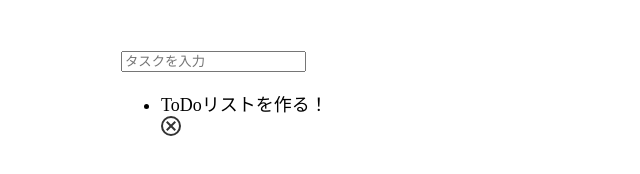
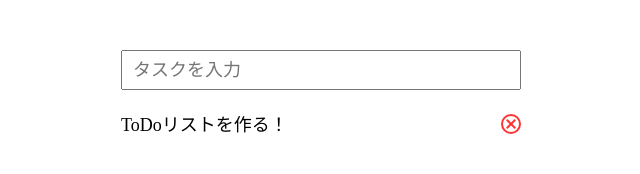
Before and after one commit to miltank-405/todo, a plain HTML site: page index.html in a window 1280 px wide. Shown: the whole page, without its empty margins (319-959 px from the left). Drawn offline with Linux system fonts and the light colour scheme.

Commit message:
styleあてた

```diff
--- a/style.scss
+++ b/style.scss
@@ -4,17 +4,40 @@ html {
 }
 /* /html */
 
-/* container */
+/* .container */
 .container {
 	width: 400px;
 	margin: 50px auto 0;
 }
-/* /container */
+/* /.container */
 
-/* text-input */
+/* .text-input */
+.text-input {
+	width: 100%;
+	height: 40px;
+	margin-bottom: 20px;
+	box-sizing: border-box;
+	font-size: 1rem;
+	padding-left: 10px;
+}
+/* /.text-input */
 
+/* .todo-list */
+.todo-list {
+	width: 100%;
+	margin: 0;
+	padding: 0;
+}
+/* /.todo-list */
 
-
+/* .list-item */
+.list-item {
+	list-style: none;
+	display: flex;
+	justify-content: space-between;
+	margin-bottom: 15px;
+}
+/* /.list-item */
 
 
 /* 削除ボタン */
@@ -23,7 +46,8 @@ html {
 	position: relative;
 	width: 20px;
 	height: 20px;
-	border: 2px solid #333;
+	margin-top: 4px;
+	border: 2px solid #f33;
 	border-radius: 50%;
 	background: #fff;
 	&::before, &::after {
@@ -33,7 +57,7 @@ html {
 		left: 50%;
 		width: 2px;
 		height: 12px;
-		background: #333;
+		background: #f33;
 	}
 	&::before {
 		transform: translate(-50%, -50%) rotate(45deg);
@@ -41,4 +65,7 @@ html {
 	&::after {
 		transform: translate(-50%, -50%) rotate(-45deg);
 	}
+	&:hover {
+		border: none;
+	}
 }
```
Also changed, not shown: style.css, 1 other file.
